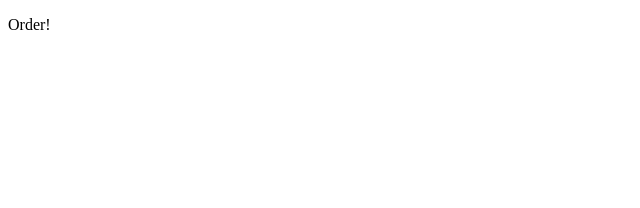
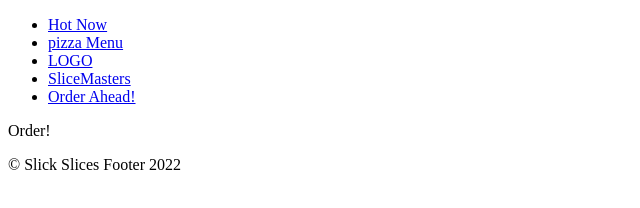
Before and after one commit to ahsanarique/slick-slices, a Gatsby site in the folder gatsby/: page /order in a window 1280 px wide. Shown: the whole page, without its empty margins (0-640 px from the left). Built offline with nearby package versions, Linux system fonts and the light colour scheme; Gatsby itself is replaced by a stand-in of ours.

Commit message:
pages and layout

```diff
--- /dev/null
+++ b/gatsby/gatsby-browser.js
@@ -0,0 +1,7 @@
+import React from 'react';
+import Layout from './src/components/Layout';
+
+export function wrapPageElement({ element, props }) {
+  // eslint-disable-next-line react/jsx-props-no-spreading
+  return <Layout {...props}>{element}</Layout>;
+}
--- /dev/null
+++ b/gatsby/gatsby-ssr.js
@@ -0,0 +1,7 @@
+import React from 'react';
+import Layout from './src/components/Layout';
+
+export function wrapPageElement({ element, props }) {
+  // eslint-disable-next-line react/jsx-props-no-spreading
+  return <Layout {...props}>{element}</Layout>;
+}
--- /dev/null
+++ b/gatsby/src/components/Footer.js
@@ -0,0 +1,9 @@
+import React from 'react';
+
+const Footer = () => (
+  <div>
+    <p>&copy; Slick Slices Footer {new Date().getFullYear()}</p>
+  </div>
+);
+
+export default Footer;
--- /dev/null
+++ b/gatsby/src/components/Layout.js
@@ -0,0 +1,17 @@
+import React from 'react';
+import Nav from './Nav';
+import Footer from './Footer';
+
+const Layout = ({ children }) => (
+  <section>
+    <header>
+      <Nav />
+    </header>
+    <main>{children}</main>
+    <footer>
+      <Footer />
+    </footer>
+  </section>
+);
+
+export default Layout;
--- a/gatsby/src/pages/beers.js
+++ b/gatsby/src/pages/beers.js
@@ -1,5 +1,5 @@
 import React from 'react';
 
-const BeersPage = () => <div>Beers!</div>;
+const BeersPage = () => <section>Beers!</section>;
 
 export default BeersPage;
--- a/gatsby/src/pages/index.js
+++ b/gatsby/src/pages/index.js
@@ -2,8 +2,8 @@ import React from 'react';
 
 export default function HomePage() {
   return (
-    <div>
+    <section>
       <p>Home Page!</p>
-    </div>
+    </section>
   );
 }
--- a/gatsby/src/pages/order.js
+++ b/gatsby/src/pages/order.js
@@ -1,9 +1,9 @@
 import React from 'react';
 
 const OrderPage = () => (
-  <div>
+  <section>
     <p>Order!</p>
-  </div>
+  </section>
 );
 
 export default OrderPage;
--- a/gatsby/src/pages/pizzas.js
+++ b/gatsby/src/pages/pizzas.js
@@ -1,9 +1,9 @@
 import React from 'react';
 
 const PizzasPage = () => (
-  <div>
+  <section>
     <p>Pizzas!</p>
-  </div>
+  </section>
 );
 
 export default PizzasPage;
--- a/gatsby/src/pages/slicemasters.js
+++ b/gatsby/src/pages/slicemasters.js
@@ -1,11 +1,9 @@
 import React from 'react';
-import Nav from '../components/Nav';
 
 const SliceMastersPage = () => (
-  <div>
-    <Nav />
+  <section>
     <p>Slice Masters!</p>
-  </div>
+  </section>
 );
 
 export default SliceMastersPage;
```
